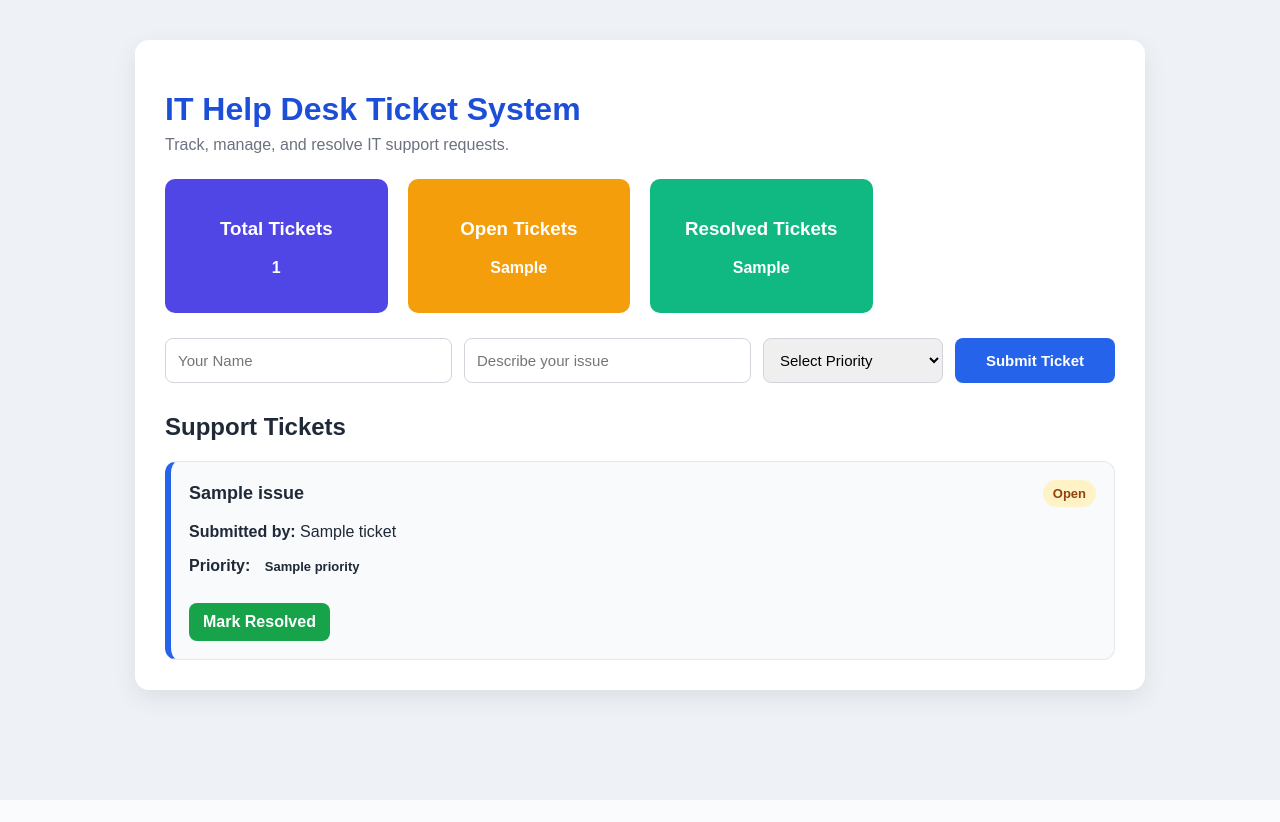
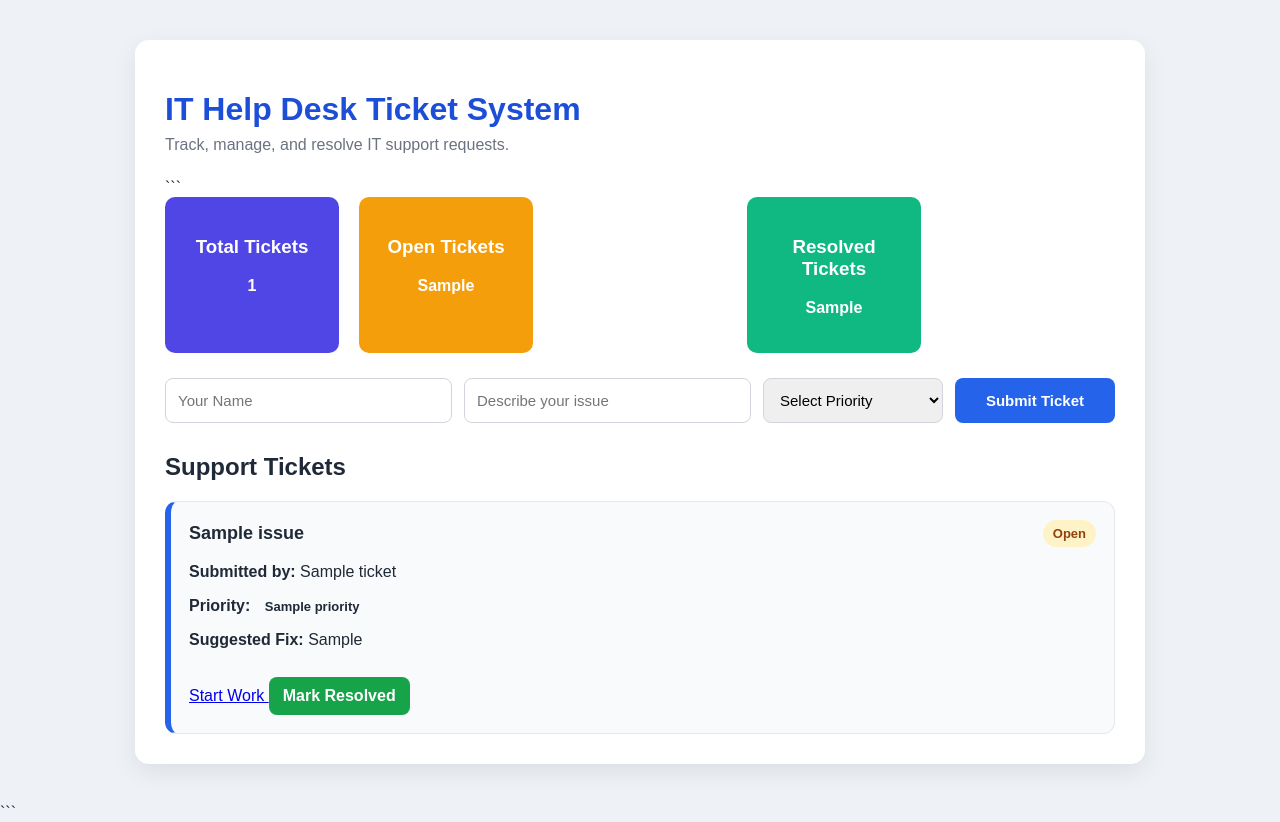
Before and after one commit to Bwalkzz31/it-support-ticket-system, a Flask app: template templates/index.html in a window 1280 px wide. Before the commit the page ends 718 px from the top, so only its background shows below. Run offline with Flask 3, Linux system fonts and the light colour scheme; the template is opened without the code that fills it: most values are stand-ins (such as "Sample title", 1, 10 or a date in 2020).

Commit message:
Refactor HTML structure for ticket system dashboard

````diff
--- a/templates/index.html
+++ b/templates/index.html
@@ -1,4 +1,5 @@
 <!DOCTYPE html>
+
 <html lang="en">
 <head>
     <meta charset="UTF-8">
@@ -11,6 +12,8 @@
         <h1>IT Help Desk Ticket System</h1>
         <p class="subtitle">Track, manage, and resolve IT support requests.</p>
 
+```
+    <!-- Dashboard -->
     <div class="dashboard">
         <div class="card total">
             <h3>Total Tickets</h3>
@@ -20,6 +23,11 @@
         <div class="card open">
             <h3>Open Tickets</h3>
             <p>{{ open_tickets }}</p>
+        </div>
+
+        <div class="card progress">
+            <h3>In Progress</h3>
+            <p>{{ in_progress_tickets }}</p>
         </div>
 
         <div class="card resolved">
@@ -33,6 +41,7 @@
         </div>
     </div>
 
+    <!-- Ticket Form -->
     <form action="/submit" method="POST" class="ticket-form">
         <input type="text" name="name" placeholder="Your Name" required>
         <input type="text" name="issue" placeholder="Describe your issue" required>
@@ -53,6 +62,7 @@
         <div class="ticket-list">
             {% for ticket in tickets %}
                 <div class="ticket-card">
+
                     <div class="ticket-header">
                         <h3>{{ ticket.issue }}</h3>
                         <span class="status {{ ticket.status|lower }}">{{ ticket.status }}</span>
@@ -65,17 +75,38 @@
                         <span class="priority {{ ticket.priority|lower }}">{{ ticket.priority }}</span>
                     </p>
 
+                    <!-- Suggested Fix -->
+                    <p>
+                        <strong>Suggested Fix:</strong>
+                        {{ ticket.suggested_fix }}
+                    </p>
+
+                    <!-- Status Buttons -->
+                    <div class="actions">
+
+                        {% if ticket.status == "Open" %}
+                            <a href="{{ url_for('mark_in_progress', ticket_id=ticket['id']) }}" class="progress-btn">
+                                Start Work
+                            </a>
+                        {% endif %}
+
                         {% if ticket.status != "Resolved" %}
                             <a href="{{ url_for('resolve_ticket', ticket_id=ticket['id']) }}" class="resolve-btn">
                                 Mark Resolved
                             </a>
                         {% endif %}
+
+                    </div>
+
                 </div>
             {% endfor %}
         </div>
     {% else %}
         <p class="empty-state">No tickets submitted yet.</p>
     {% endif %}
+
 </div>
+```
+
 </body>
 </html>
````
Lines whose indentation alone changed are shown as unchanged.
